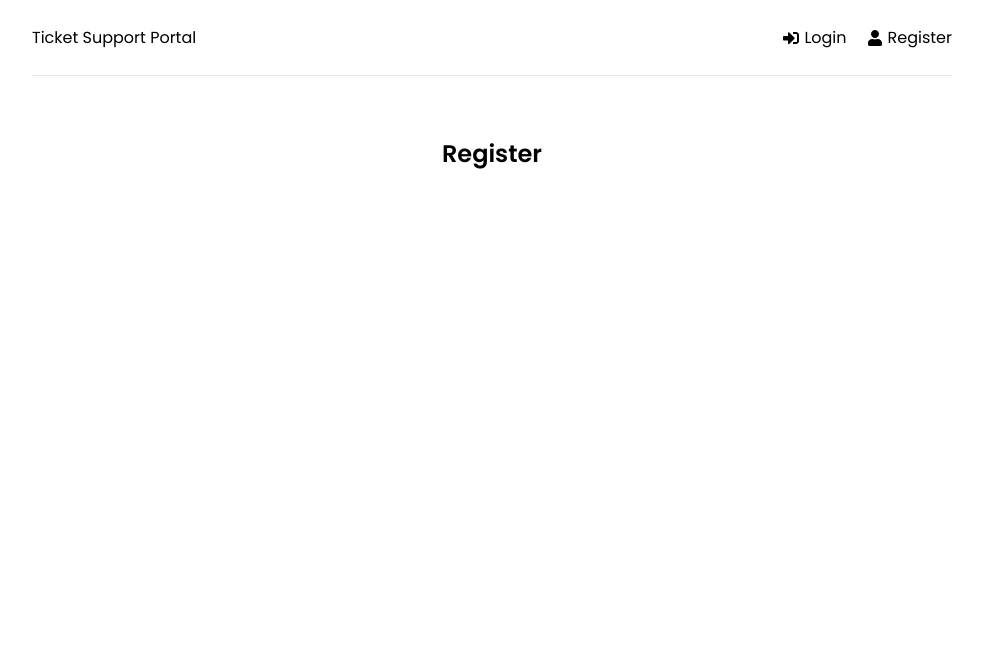
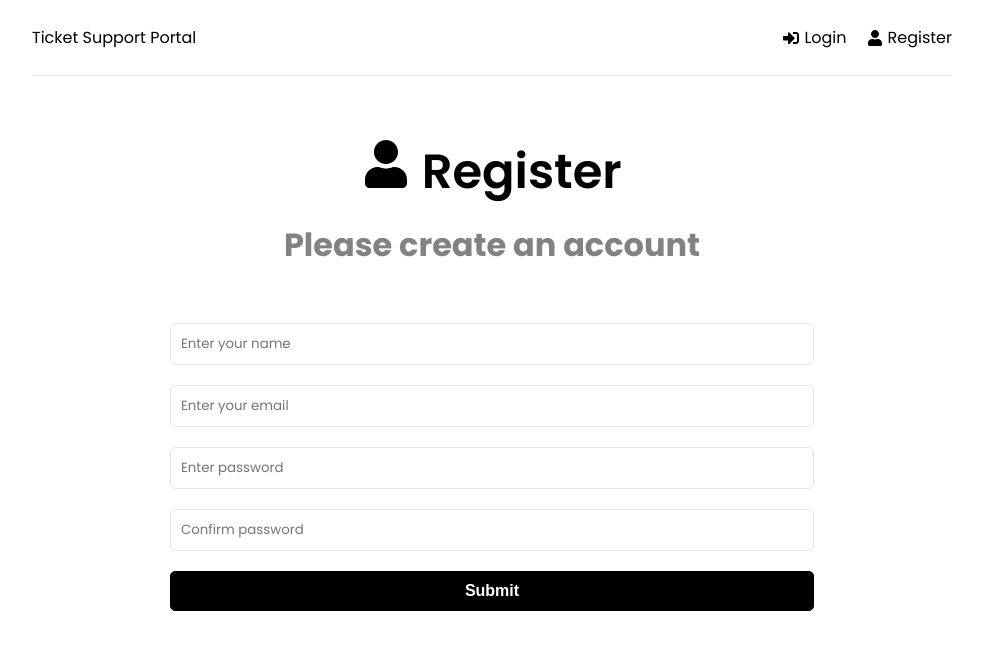
Before and after one commit to rray524/ticket-support, a React (Create React App) app in the folder frontend/: page /register in a window 1280 px wide. Shown: the top 650 px of the page, without its empty margins (148-1131 px from the left). Built offline with nearby package versions, Linux system fonts and the light colour scheme.

Commit message:
home, login & register UI

```diff
--- a/frontend/src/App.js
+++ b/frontend/src/App.js
@@ -3,6 +3,8 @@
 import Home from "./pages/Home";
 import Login from "./pages/Login";
 import Register from "./pages/Register";
+import { ToastContainer } from 'react-toastify'
+import 'react-toastify/dist/ReactToastify.css'
 
 function App() {
   return (
@@ -17,7 +19,7 @@
           </Routes>
         </div>
       </Router>
-
+      <ToastContainer />
     </>
   );
 }
--- a/frontend/src/pages/Home.jsx
+++ b/frontend/src/pages/Home.jsx
@@ -1,10 +1,23 @@
 import React from 'react';
+import { FaQuestionCircle, FaTicketAlt } from 'react-icons/fa';
+import { Link } from 'react-router-dom';
 
 const Home = () => {
     return (
-        <div>
-            <h2>Home</h2>
-        </div>
+        <>
+            <section className='heading'>
+                <h1>What do you need help with?</h1>
+                <p>Please choose from an option below</p>
+            </section>
+
+            <Link to='/new-ticket' className='btn btn-reverse btn-block'>
+                <FaQuestionCircle /> Create New Ticket
+            </Link>
+
+            <Link to='/tickets' className='btn btn-block'>
+                <FaTicketAlt /> View My Tickets
+            </Link>
+        </>
     );
 };
 
--- a/frontend/src/pages/Login.jsx
+++ b/frontend/src/pages/Login.jsx
@@ -1,10 +1,65 @@
-import React from 'react';
+import React, { useState } from 'react';
+import { FaSignInAlt } from 'react-icons/fa';
 
 const Login = () => {
+    const [formData, setFormData] = useState({
+        email: '',
+        password: '',
+    })
+
+    const { email, password } = formData
+
+    const onChange = (e) => {
+        setFormData((prevState) => ({
+            ...prevState,
+            [e.target.name]: e.target.value,
+        }))
+    }
+    const onSubmit = (e) => {
+        e.preventDefault()
+
+    }
     return (
-        <div>
-            <h2>Login</h2>
-        </div>
+        <>
+            <section className='heading'>
+                <h1>
+                    <FaSignInAlt /> Login
+                </h1>
+                <p>Please log in to get support</p>
+            </section>
+
+            <section className='form'>
+                <form onSubmit={onSubmit}>
+                    <div className='form-group'>
+                        <input
+                            type='email'
+                            className='form-control'
+                            id='email'
+                            name='email'
+                            value={email}
+                            onChange={onChange}
+                            placeholder='Enter your email'
+                            required
+                        />
+                    </div>
+                    <div className='form-group'>
+                        <input
+                            type='password'
+                            className='form-control'
+                            id='password'
+                            name='password'
+                            value={password}
+                            onChange={onChange}
+                            placeholder='Enter password'
+                            required
+                        />
+                    </div>
+                    <div className='form-group'>
+                        <button className='btn btn-block'>Submit</button>
+                    </div>
+                </form>
+            </section>
+        </>
     );
 };
 
--- a/frontend/src/pages/Register.jsx
+++ b/frontend/src/pages/Register.jsx
@@ -1,10 +1,97 @@
-import React from 'react';
+import React, { useState } from 'react';
+import { FaUser } from 'react-icons/fa';
+import { toast } from 'react-toastify';
 
 const Register = () => {
+    const [formData, setFormData] = useState({
+        name: '',
+        email: '',
+        password: '',
+        password2: '',
+    })
+
+    const { name, email, password, password2 } = formData
+
+    const onChange = (e) => {
+        setFormData((prevState) => ({
+            ...prevState,
+            [e.target.name]: e.target.value,
+        }))
+        console.log(formData)
+    }
+    const onSubmit = (e) => {
+        e.preventDefault()
+
+        if (password !== password2) {
+            toast.error('Passwords do not match')
+        }
+    }
+
     return (
-        <div>
-            <h2>Register</h2>
-        </div>
+        <>
+            <section className='heading'>
+                <h1>
+                    <FaUser /> Register
+                </h1>
+                <p>Please create an account</p>
+            </section>
+
+            <section className='form'>
+                <form onSubmit={onSubmit}>
+                    <div className='form-group'>
+                        <input
+                            type='text'
+                            className='form-control'
+                            id='name'
+                            name='name'
+                            value={name}
+                            onChange={onChange}
+                            placeholder='Enter your name'
+                            required
+                        />
+                    </div>
+                    <div className='form-group'>
+                        <input
+                            type='email'
+                            className='form-control'
+                            id='email'
+                            name='email'
+                            value={email}
+                            onChange={onChange}
+                            placeholder='Enter your email'
+                            required
+                        />
+                    </div>
+                    <div className='form-group'>
+                        <input
+                            type='password'
+                            className='form-control'
+                            id='password'
+                            name='password'
+                            value={password}
+                            onChange={onChange}
+                            placeholder='Enter password'
+                            required
+                        />
+                    </div>
+                    <div className='form-group'>
+                        <input
+                            type='password'
+                            className='form-control'
+                            id='password2'
+                            name='password2'
+                            value={password2}
+                            onChange={onChange}
+                            placeholder='Confirm password'
+                            required
+                        />
+                    </div>
+                    <div className='form-group'>
+                        <button className='btn btn-block'>Submit</button>
+                    </div>
+                </form>
+            </section>
+        </>
     );
 };
 
--- a/package.json
+++ b/package.json
@@ -5,7 +5,9 @@
   "main": "server.js",
   "scripts": {
     "start": "node backend/server.js",
-    "server": "nodemon backend/server.js"
+    "server": "nodemon backend/server.js",
+    "client": "npm start --prefix frontend",
+    "dev": "concurrently \"npm run server\" \"npm run client\""
   },
   "keywords": [
     "ticket",
@@ -16,6 +18,7 @@
   "dependencies": {
     "bcryptjs": "^2.4.3",
     "colors": "^1.4.0",
+    "concurrently": "^7.3.0",
     "dotenv": "^16.0.1",
     "express": "^4.18.1",
     "express-async-handler": "^1.2.0",
```
Also changed, not shown: 1 other file (tests, documents, lock files or other folders).
